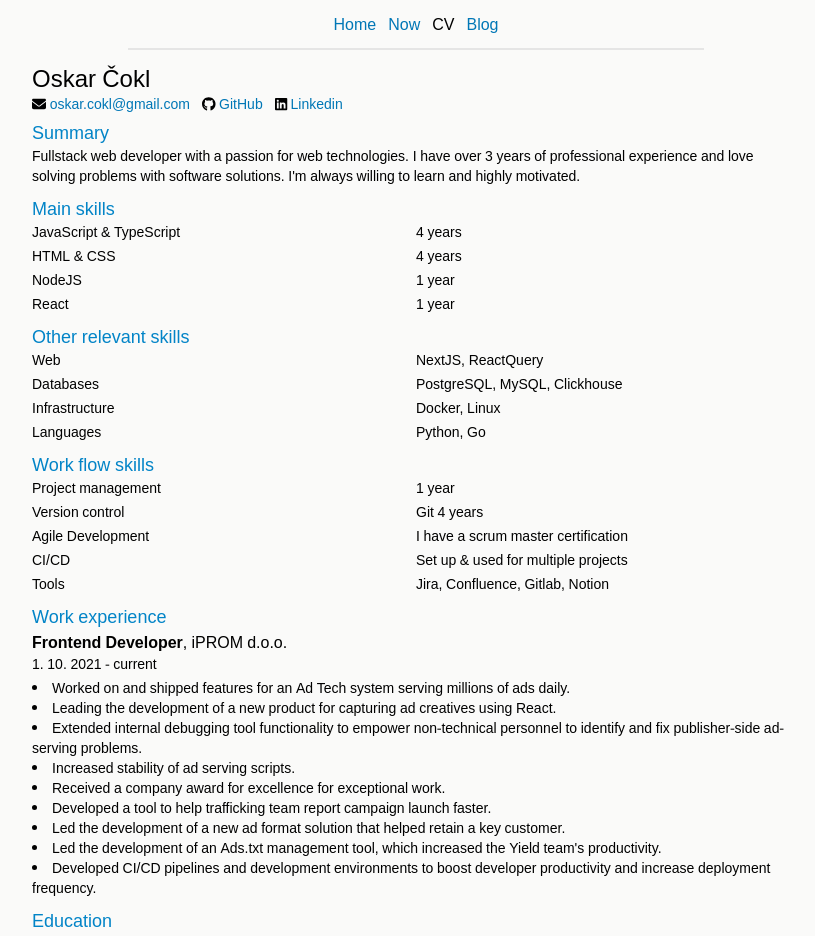
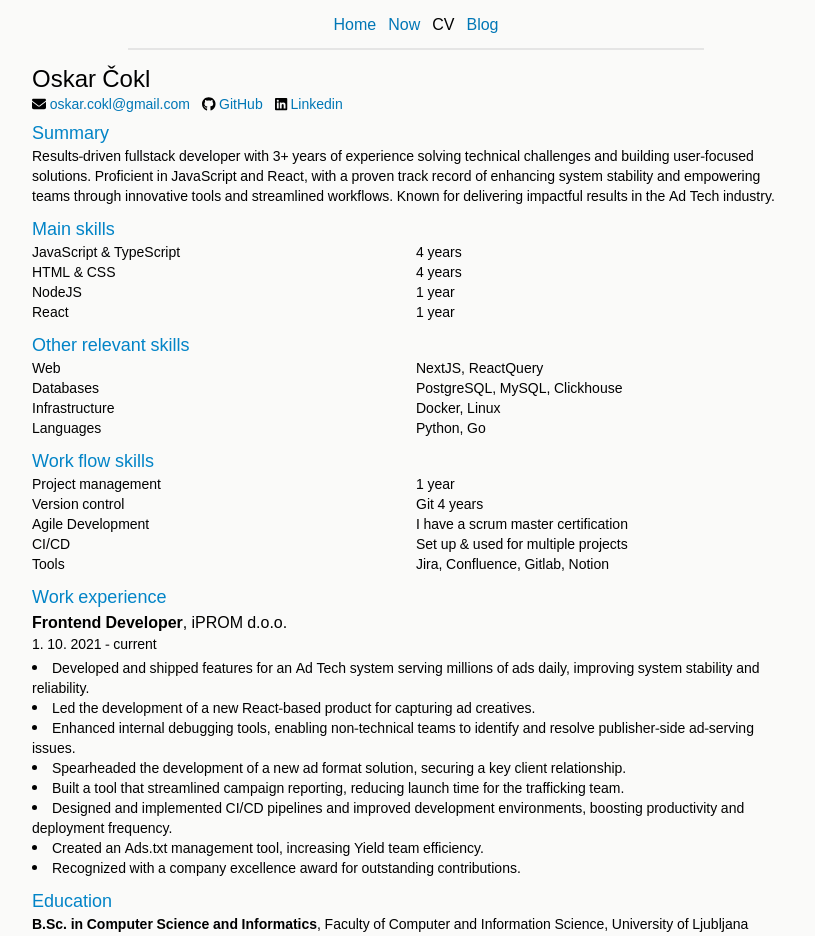
Before and after one commit to oskarcokl/personal-blog, a Next.js app: page /CV in a window 1280 px wide. Shown: the top 936 px of the page, without its empty margins (224-1039 px from the left). Built offline with nearby package versions, Linux system fonts and the light colour scheme; a web font is replaced by a local one.

Commit message:
feat: Some more changes

```diff
--- a/app/CV/page.tsx
+++ b/app/CV/page.tsx
@@ -131,14 +131,14 @@
     return <section>
         <SectionTitle title={props.title} />
         <div className='grid grid-cols-2'>
-            <div className='flex flex-col gap-1'>
+            <div className='flex flex-col'>
                 {props.skills.map((skill) => {
                     return (
                         <span>{skill.name}</span>
                     )
                 })}
             </div>
-            <div className='flex flex-col gap-1'>
+            <div className='flex flex-col'>
                 {props.skills.map((skill) => {
                     return (
                         <span>{Array.isArray(skill.comment) ? skill.comment.join(', ') : skill.comment}</span>
--- a/public/locales/CV/en.ts
+++ b/public/locales/CV/en.ts
@@ -11,7 +11,7 @@
     contact: 'Contact',
     summary: {
         title: 'Summary',
-        text: "Fullstack web developer with a passion for web technologies. I have over 3 years of professional experience and love solving problems with software solutions. I'm always willing to learn and highly motivated.",
+        text: 'Results-driven fullstack developer with 3+ years of experience solving technical challenges and building user-focused solutions. Proficient in JavaScript and React, with a proven track record of enhancing system stability and empowering teams through innovative tools and streamlined workflows. Known for delivering impactful results in the Ad Tech industry.',
     },
     workExperience: {
         title: 'Work experience',
@@ -21,15 +21,14 @@
                 position: 'Frontend Developer',
                 company: 'iPROM d.o.o.',
                 description: [
-                    'Worked on and shipped features for an Ad Tech system serving millions of ads daily.',
-                    'Leading the development of a new product for capturing ad creatives using React.',
-                    'Extended internal debugging tool functionality to empower non-technical personnel to identify and fix publisher-side ad-serving problems.',
-                    'Increased stability of ad serving scripts.',
-                    'Received a company award for excellence for exceptional work.',
-                    'Developed a tool to help trafficking team report campaign launch faster.',
-                    'Led the development of a new ad format solution that helped retain a key customer.',
-                    "Led the development of an Ads.txt management tool, which increased the Yield team's productivity.",
-                    'Developed CI/CD pipelines and development environments to boost developer productivity and increase deployment frequency.',
+                    'Developed and shipped features for an Ad Tech system serving millions of ads daily, improving system stability and reliability.',
+                    'Led the development of a new React-based product for capturing ad creatives.',
+                    'Enhanced internal debugging tools, enabling non-technical teams to identify and resolve publisher-side ad-serving issues.',
+                    'Spearheaded the development of a new ad format solution, securing a key client relationship.',
+                    'Built a tool that streamlined campaign reporting, reducing launch time for the trafficking team.',
+                    'Designed and implemented CI/CD pipelines and improved development environments, boosting productivity and deployment frequency.',
+                    'Created an Ads.txt management tool, increasing Yield team efficiency.',
+                    'Recognized with a company excellence award for outstanding contributions.',
                 ],
             },
         ],
```
